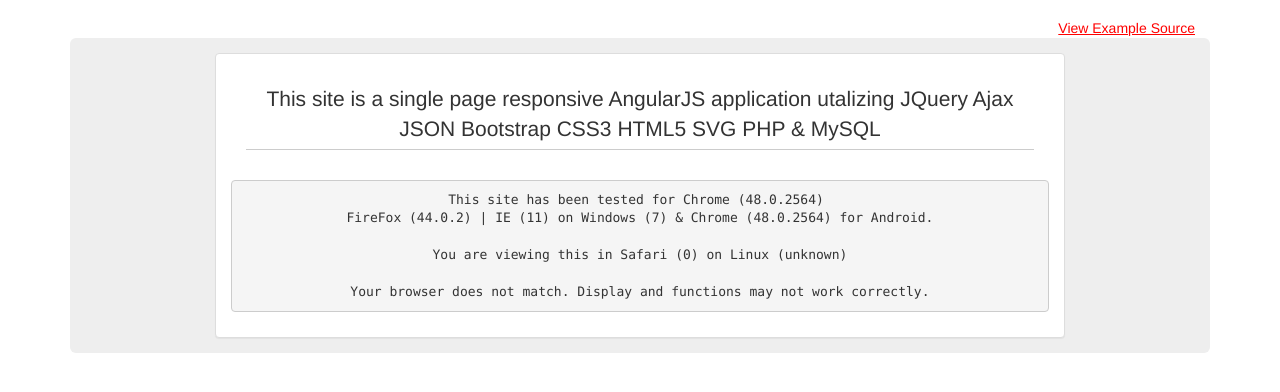
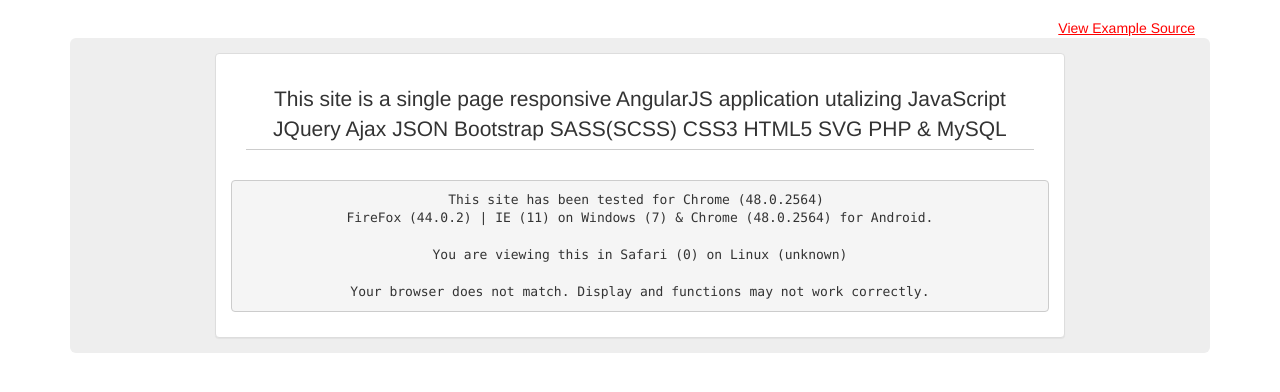
Before and after one commit to jamesowenpabon/samples, a plain HTML site: page index.html in a window 1280 px wide. Shown: the part 84-476 px from the top of the page. Drawn offline with nearby package versions, Linux system fonts and the light colour scheme; some packages are replaced by stand-ins of ours.

Commit message:
Update HP Message

```diff
--- a/pages/home.html
+++ b/pages/home.html
@@ -8,8 +8,8 @@
 
 	<div class="col-c-10 panel panel-default">
 		<div class="panel-body"><p class="container">This site is a single
-		page responsive AngularJS application utalizing JQuery Ajax
-		JSON Bootstrap CSS3 HTML5 SVG PHP & MySQL</p></div>
+		page responsive AngularJS application utalizing JavaScript JQuery Ajax
+		JSON Bootstrap SASS(SCSS) CSS3 HTML5 SVG PHP & MySQL</p></div>
 		<pre>{{bd.message}}</pre>
 	</div>
 
```
